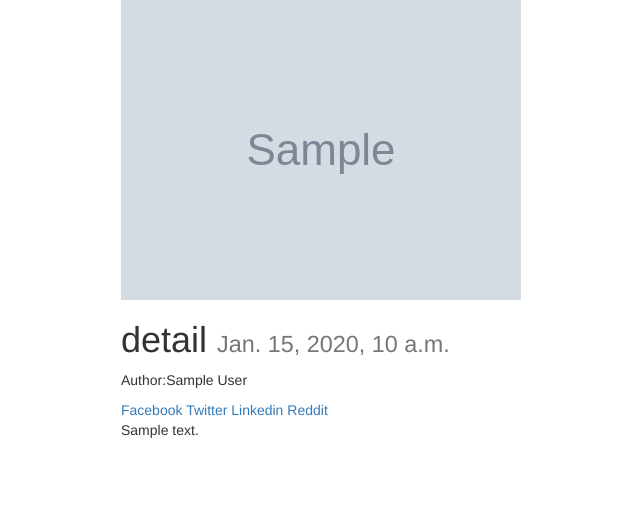
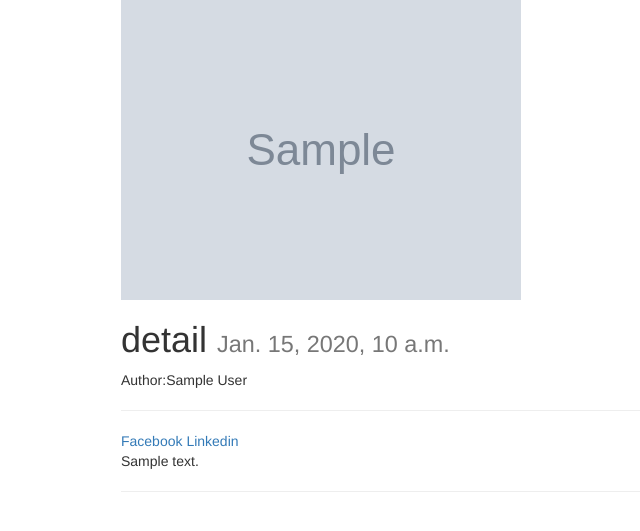
Before and after one commit to UmeshBabu7/BlogAPI, a Django app: a page that uses blog/templates/base.html in a window 1280 px wide. Shown: the top 531 px of the page, without its empty margins (249-889 px from the left). Run offline with Django 5.2, Linux system fonts and the light colour scheme; tables that the repository leaves empty hold one stand-in row (values such as "Sample post"); grey boxes marked "Sample" are stand-in pictures; some libraries are stand-ins or nearby versions.

Commit message:
Using Facebook Comments

```diff
--- a/blog/templates/base.html
+++ b/blog/templates/base.html
@@ -17,6 +17,15 @@
 </head>
 <body>
 
+    <div id="fb-root"></div>
+<script>(function(d, s, id) {
+var js, fjs = d.getElementsByTagName(s)[0];
+if (d.getElementById(id)) return;
+js = d.createElement(s); js.id = id;
+js.src = "//connect.facebook.net/en_US/sdk.js#xfbml=1&version=v2.5";
+fjs.parentNode.insertBefore(js, fjs);
+}(document, 'script', 'facebook-jssdk'));</script>
+
 {% include "messages_display.html" %}
 
 <div class='container'>
--- a/blog/templates/post_detail.html
+++ b/blog/templates/post_detail.html
@@ -14,19 +14,27 @@
 
     <p>Author:{{instance.user.get_full_name}}</p>
 
+    <p><div class="fb-like" data-href="{{ request.build_absolute_uri }}" data-layout="button_count" data-action="like" data-show-faces="true" data-share="true"></div>
+        <hr/>
+        </p>
+
     <a href="https://www.facebook.com/sharer/sharer.php?u={{ request.build_absolute_uri }}">
         Facebook
         </a>
-    <a href="https://twitter.com/home?status={{ instance.content|truncatechars:80|urlify }}%20{{ request.build_absolute_uri }}">
-        Twitter
-        </a>
+
     <a href='https://plus.google.com/share?url={{ request.build_absolute_uri }}'>
     <a href="https://www.linkedin.com/shareArticle?mini=true&url={{ request.build_absolute_uri }}&title={{ instance.title }}&summary={{ share_string }}&source={{ request.build_absolute_uri }}">
         Linkedin
         </a>
-    <a href="http://www.reddit.com/submit?url={{ request.build_absolute_uri }}&title={{ share_string }}.">Reddit</a>
 
-    {{ instance.content|linebreaks }}<br/>
+
+    {{ instance.content|linebreaks }}
+
+    <hr/>
+<br/>
+<div class="fb-comments" data-href="{{ request.build_absolute_uri }}" data-numposts="5"></div>
+        </div>
 </div>
 
+
 {% endblock %}
```
